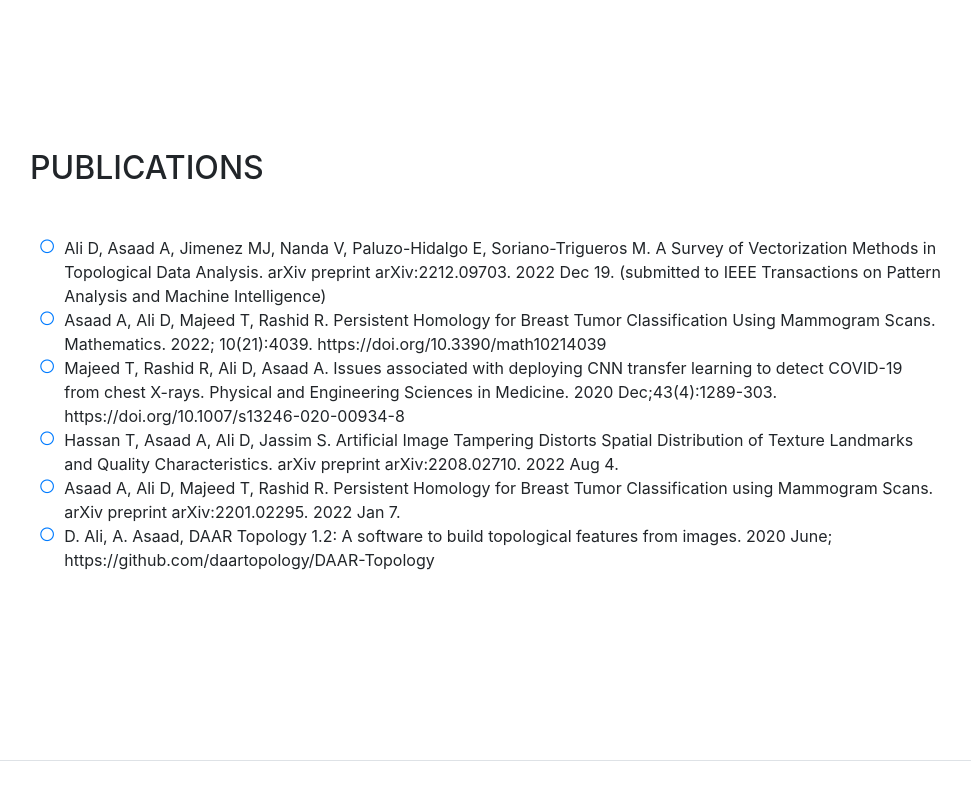
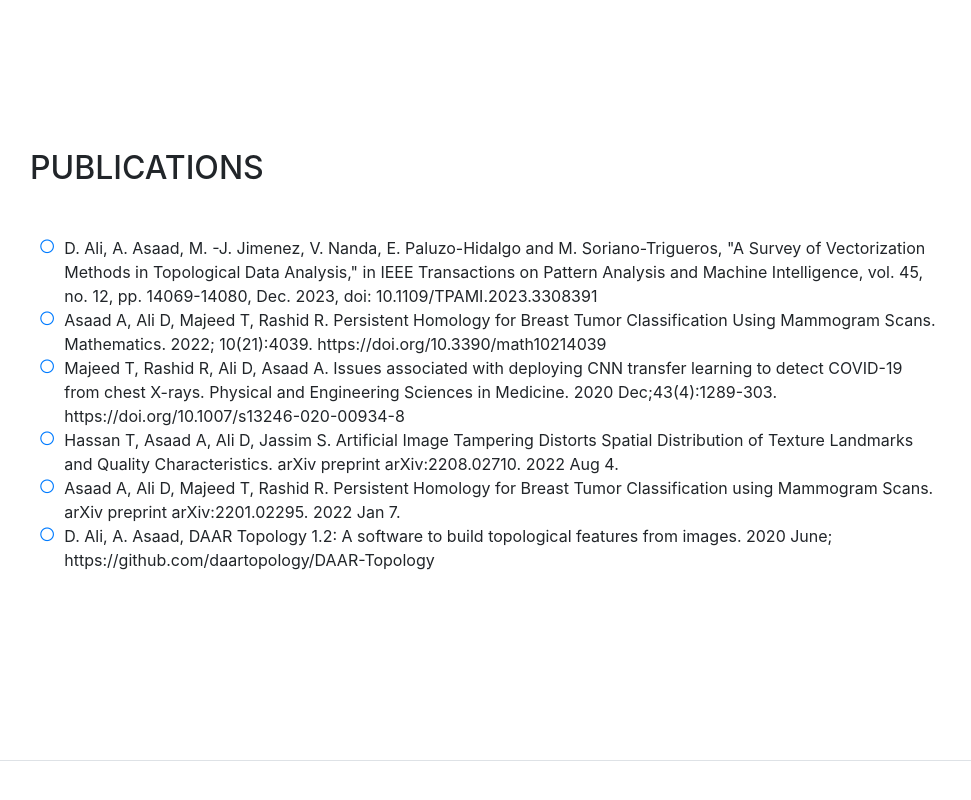
Before and after one commit to dashtiali/dashtiali.github.io, a website with bundled scripts: page index.html in a window 1280 px wide. Shown: the part 3704-4504 px from the top of the page, without its empty margins (290-1261 px from the left). Built offline with nearby package versions, Linux system fonts and the light colour scheme; a web font is replaced by a local one.

Commit message:
Update index.html

```diff
--- a/index.html
+++ b/index.html
@@ -359,7 +359,7 @@
           <ul class="fa-ul mb-0">
             <li>
               <i class="fa-li fa fa-circle-thin  text-primary"></i>
-              Ali D, Asaad A, Jimenez MJ, Nanda V, Paluzo-Hidalgo E, Soriano-Trigueros M. A Survey of Vectorization Methods in Topological Data Analysis. arXiv preprint arXiv:2212.09703. 2022 Dec 19. (submitted to IEEE Transactions on Pattern Analysis and Machine Intelligence)</li>
+              D. Ali, A. Asaad, M. -J. Jimenez, V. Nanda, E. Paluzo-Hidalgo and M. Soriano-Trigueros, "A Survey of Vectorization Methods in Topological Data Analysis," in IEEE Transactions on Pattern Analysis and Machine Intelligence, vol. 45, no. 12, pp. 14069-14080, Dec. 2023, doi: 10.1109/TPAMI.2023.3308391</li>
             <li>
               <i class="fa-li fa fa-circle-thin  text-primary"></i>
               Asaad A, Ali D, Majeed T, Rashid R. Persistent Homology for Breast Tumor Classification Using Mammogram Scans. Mathematics. 2022; 10(21):4039. https://doi.org/10.3390/math10214039</li>
```
